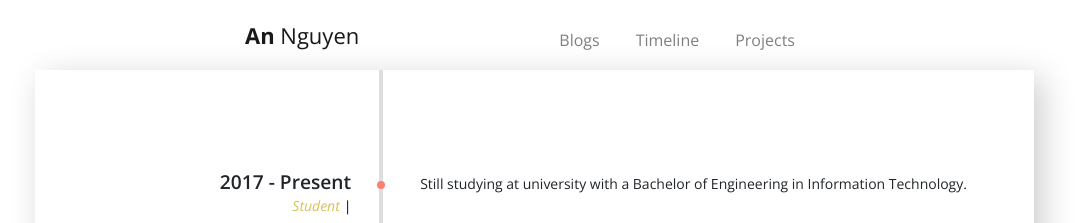
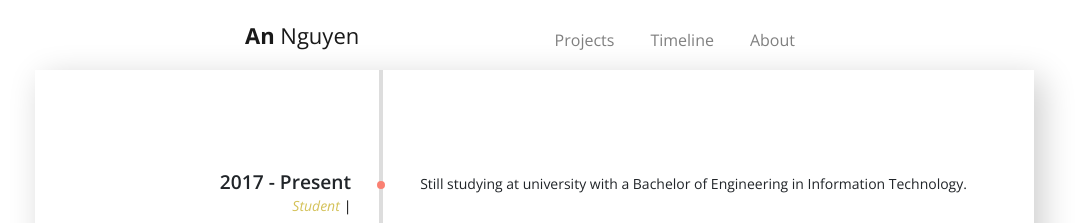
Before and after one commit to anthng/anthng.github.io, a Jekyll site: the page built from timeline.html, in a window 1280 px wide. Shown: the top 223 px of the page, without its empty margins (106-1190 px from the left). Built offline with Jekyll 4.4.1, drawn with Linux system fonts in a browser that asks for light colours.

Commit message:
change navigation

```diff
--- a/_data/nav.yml
+++ b/_data/nav.yml
@@ -1,8 +1,8 @@
-- name: "Blogs"
-  link: "/blogs"
+- name: "Projects"
+  link: "/projects"
 
 - name: "Timeline"
   link: "/timeline"
 
-- name: "Projects"
-  link: "/projects"
+- name: "About"
+  link: "/about"
```
